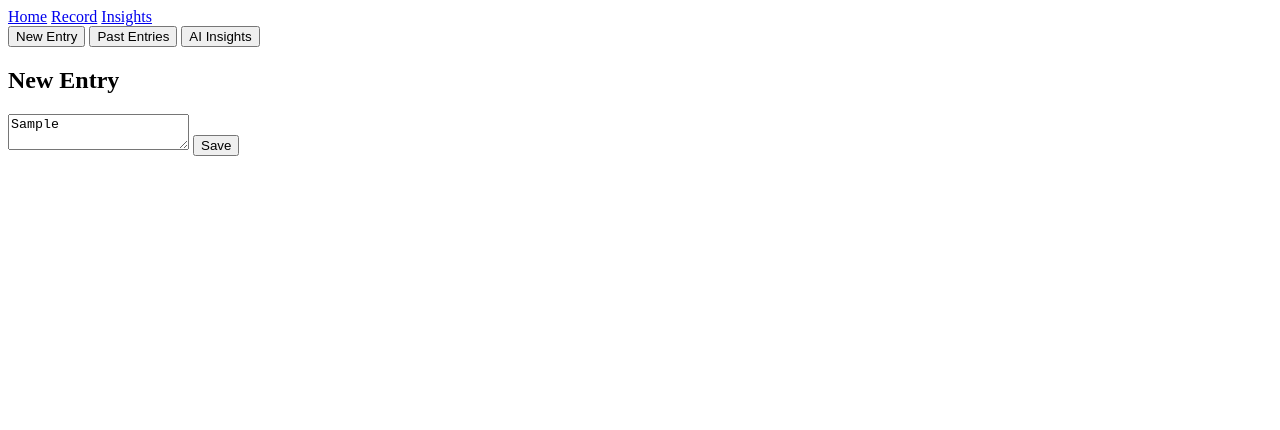
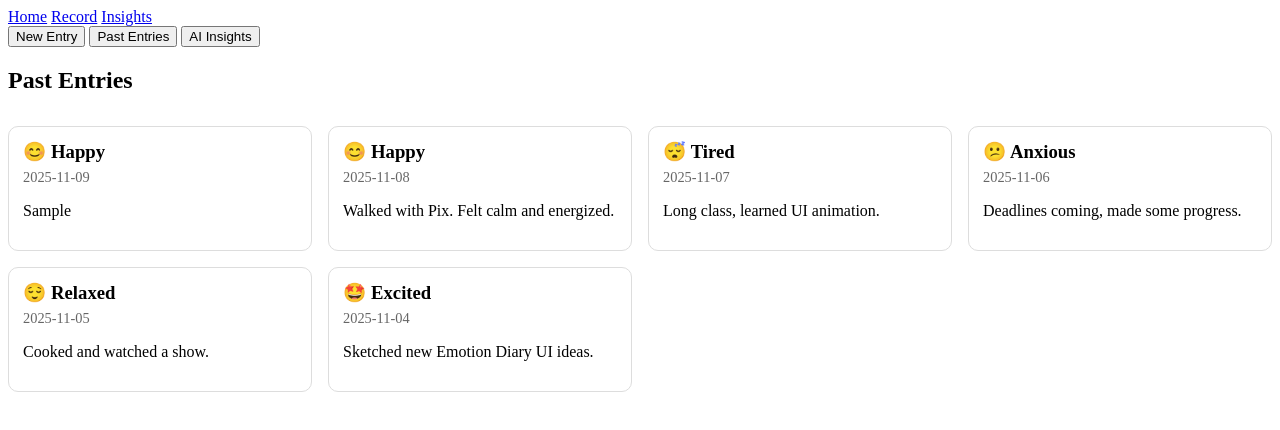
Before and after one commit to gt2561-debug/emotion-diary, a plain HTML site: page record.html in a window 1280 px wide. Both pictures are taken after typing "Sample" into the empty fields and a click on the button "Save". Drawn offline with Linux system fonts and the light colour scheme.

Commit message:
Add files via upload

```diff
--- a/record.html
+++ b/record.html
@@ -25,13 +25,23 @@
 
     <section id="new-entry" class="section" style="display:block;">
       <h2>New Entry</h2>
-      <textarea placeholder="How are you feeling today?"></textarea>
-      <button>Save</button>
+      <label>
+        Mood:
+        <select id="new-mood">
+          <option>😊 Happy</option>
+          <option>😌 Relaxed</option>
+          <option>😕 Anxious</option>
+          <option>😴 Tired</option>
+          <option>🤩 Excited</option>
+        </select>
+      </label>
+      <textarea id="new-note" placeholder="How are you feeling today?"></textarea>
+      <button id="save-entry">Save</button>
     </section>
 
     <section id="past-entries" class="section" style="display:none;">
       <h2>Past Entries</h2>
-      <p>No entries yet.</p>
+      <div id="entries"></div>
     </section>
 
     <section id="ai-insights" class="section" style="display:none;">
@@ -39,5 +49,7 @@
       <p>Emotion summary will appear here.</p>
     </section>
   </main>
+
+  <script src="script.js"></script>
 </body>
 </html>
--- /dev/null
+++ b/script.js
@@ -0,0 +1,50 @@
+const moodEntries = [
+  { date: "2025-11-08", mood: "😊 Happy", note: "Walked with Pix. Felt calm and energized." },
+  { date: "2025-11-07", mood: "😴 Tired", note: "Long class, learned UI animation." },
+  { date: "2025-11-06", mood: "😕 Anxious", note: "Deadlines coming, made some progress." },
+  { date: "2025-11-05", mood: "😌 Relaxed", note: "Cooked and watched a show." },
+  { date: "2025-11-04", mood: "🤩 Excited", note: "Sketched new Emotion Diary UI ideas." }
+];
+
+function renderEntries() {
+  const list = document.getElementById("entries");
+  if (!list) return;
+  list.innerHTML = "";
+  moodEntries.forEach((item) => {
+    const card = document.createElement("article");
+    card.className = "entry";
+    const h3 = document.createElement("h3");
+    h3.textContent = item.mood;
+    const meta = document.createElement("p");
+    meta.className = "meta";
+    meta.textContent = item.date;
+    const p = document.createElement("p");
+    p.textContent = item.note;
+    card.appendChild(h3);
+    card.appendChild(meta);
+    card.appendChild(p);
+    list.appendChild(card);
+  });
+}
+
+function setupNewEntryForm() {
+  const textarea = document.getElementById("new-note");
+  const select = document.getElementById("new-mood");
+  const saveBtn = document.getElementById("save-entry");
+  if (!textarea || !select || !saveBtn) return;
+  saveBtn.addEventListener("click", () => {
+    const note = textarea.value.trim();
+    const mood = select.value;
+    if (!note) return;
+    const today = new Date().toISOString().slice(0, 10);
+    moodEntries.unshift({ date: today, mood, note });
+    textarea.value = "";
+    renderEntries();
+    if (typeof showSection === "function") showSection("past-entries");
+  });
+}
+
+document.addEventListener("DOMContentLoaded", () => {
+  renderEntries();
+  setupNewEntryForm();
+});
--- a/style.css
+++ b/style.css
@@ -0,0 +1,14 @@
+#entries {
+  display: grid;
+  grid-template-columns: repeat(auto-fit, minmax(260px, 1fr));
+  gap: 16px;
+  padding: 12px 0;
+}
+.entry {
+  border: 1px solid #ddd;
+  border-radius: 10px;
+  padding: 14px;
+  background: #fff;
+}
+.entry h3 { margin: 0 0 6px; }
+.entry .meta { color: #666; font-size: 0.9rem; margin: 0 0 8px; }
```
